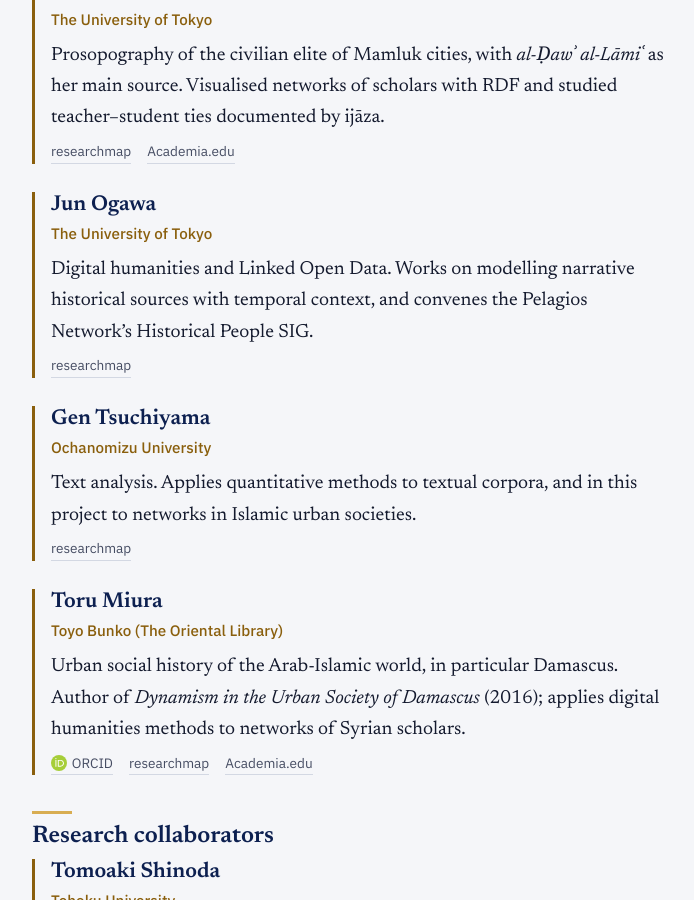
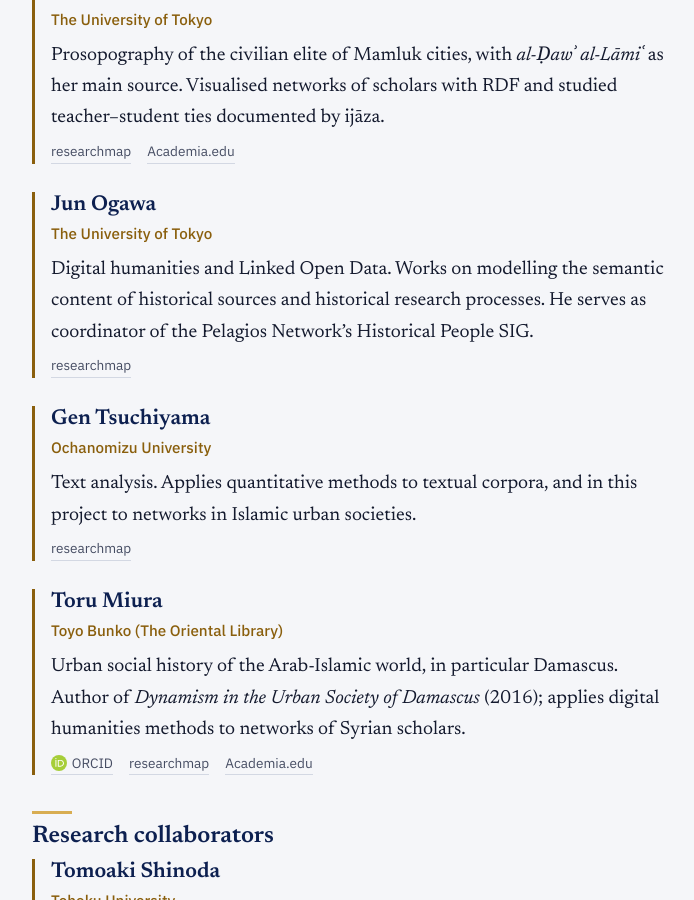
Before and after one commit to wkmisr/arab-islamic-networks, a Jekyll site: the page built from team.md, in a window 1280 px wide and 900 px high, scrolled down 826 px. Shown: the whole window, without its empty margins (288-982 px from the left). Built offline with Jekyll 4.4.1, drawn with Linux system fonts in a browser that asks for light colours.

Commit message:
Update team.yml

```diff
--- a/_data/team.yml
+++ b/_data/team.yml
@@ -34,7 +34,7 @@
     researchmap: "https://researchmap.jp/jo-fil-ho?lang=en"
     orcid: ""
     academia: ""
-    text: Digital humanities and Linked Open Data. Works on modelling narrative historical sources with temporal context, and convenes the Pelagios Network's Historical People SIG.
+    text: Digital humanities and Linked Open Data. Works on modelling the semantic content of historical sources and historical research processes. He serves as coordinator of the Pelagios Network’s Historical People SIG.
   - name: Gen Tsuchiyama
     affiliation: "Ochanomizu University"
     ja: 土山玄
```
